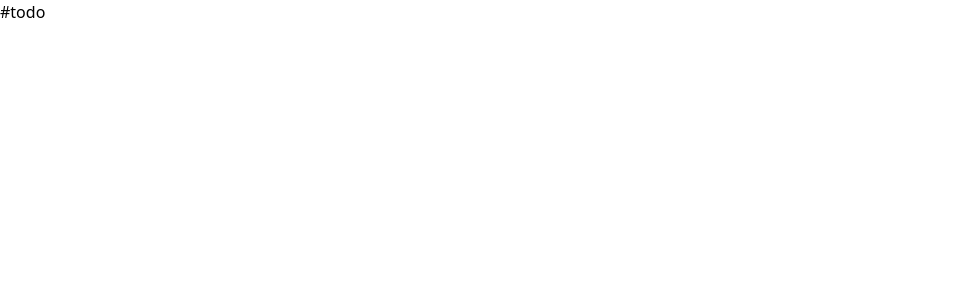
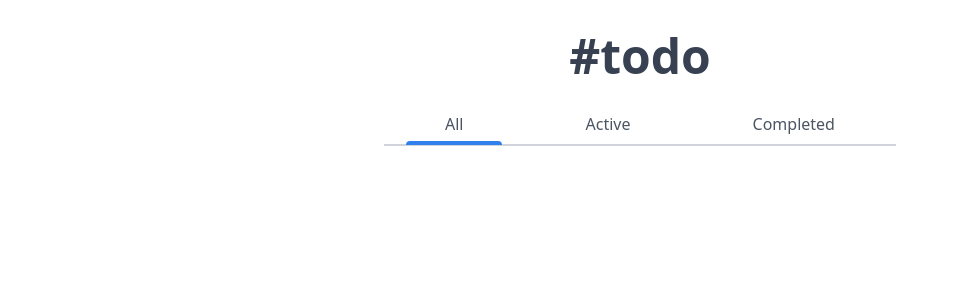
Before and after one commit to moutafatin1/devchallenges-todo-app, a Vue app: page / in a window 1280 px wide. Shown: the top 300 px of the page, without its empty margins (0-957 px from the left). Built offline with nearby package versions, Linux system fonts and the light colour scheme.

Commit message:
todo status tab component

```diff
--- /dev/null
+++ b/src/features/todos/components/StatusTab.vue
@@ -0,0 +1,12 @@
+<script lang="ts" setup>
+import TabLink from './TabLink.vue'
+</script>
+<template>
+  <div
+    class="mx-auto flex max-w-lg items-center justify-around border-b-2 border-gray-300 pb-2 font-medium text-gray-600"
+  >
+    <TabLink filter="all">All</TabLink>
+    <TabLink filter="active"> Active</TabLink>
+    <TabLink filter="completed">Completed</TabLink>
+  </div>
+</template>
--- /dev/null
+++ b/src/features/todos/components/TabLink.vue
@@ -0,0 +1,32 @@
+<script lang="ts" setup>
+import { computed } from 'vue'
+import { useRoute } from 'vue-router'
+
+const props = defineProps<{
+  filter: string
+}>()
+
+const route = useRoute()
+const isActive = computed(() => {
+  if (!route.query.filter && props.filter === 'all') {
+    return true
+  }
+  return route.query.filter === props.filter
+})
+</script>
+
+<template>
+  <RouterLink :to="`?filter=${filter}`" class="tab-link" :class="{ active: isActive }">
+    <slot />
+  </RouterLink>
+</template>
+
+<style scoped>
+.tab-link {
+  @apply relative inline-block;
+}
+
+.active {
+  @apply after:absolute after:left-1/2 after:top-[1.8rem] after:w-24 after:-translate-x-1/2 after:rounded-t-lg after:border-b-4 after:border-primary;
+}
+</style>
--- a/src/views/HomeView.vue
+++ b/src/views/HomeView.vue
@@ -1,9 +1,14 @@
 <script setup lang="ts">
+import StatusTab from '@/features/todos/components/StatusTab.vue';
+
 
 </script>
 
 <template>
   <main>
-    <h1>#todo</h1>
+    <h1 class="text-center font-bold text-gray-700 text-5xl my-8">#todo</h1>
+
+    <!-- Tabs -->
+    <StatusTab />
   </main>
 </template>
```
